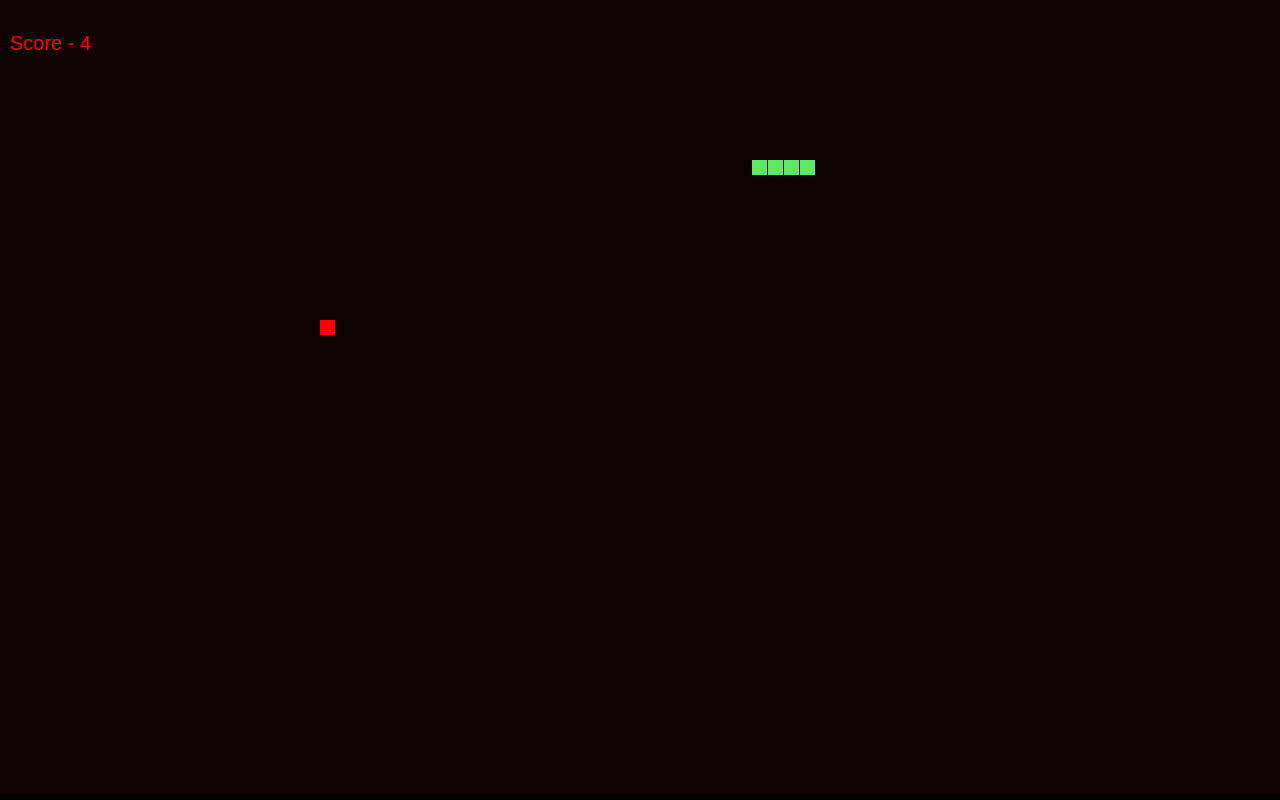
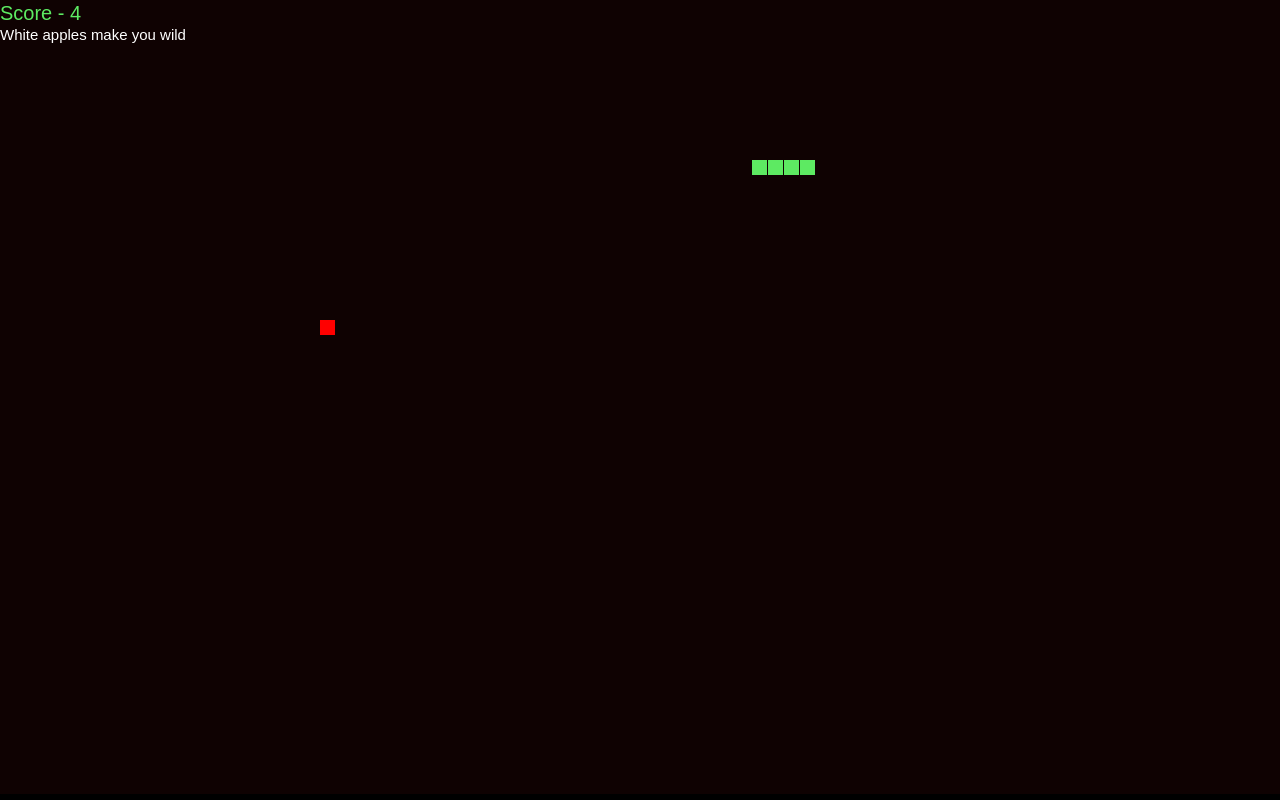
Before and after one commit to jaypavasiya/jaypavasiya.github.io, a React (Create React App) app: page /#snake-game in a window 1280 px wide. Built offline with nearby package versions, Linux system fonts and the light colour scheme.

Commit message:
update snake

```diff
--- a/src/Page/Snake.js
+++ b/src/Page/Snake.js
@@ -125,7 +125,11 @@ function Snake() {
 		// print game score
 		setScore(snake.cells.length - 4);
 		context.font = "20px Arial";
-		context.fillText(`Score - ${snake.cells.length}`,10,50);
+		context.fillStyle = '#5dea62';
+		context.fillText(`Score - ${snake.cells.length}`,0,20);
+		context.font = "15px Arial";
+		context.fillStyle = 'white';
+		context.fillText('White apples make you wild',0,40);
 		// draw snake one cell at a time
 		context.fillStyle = '#5dea62';
 		snake.cells.forEach(function (cell, index) {
```
